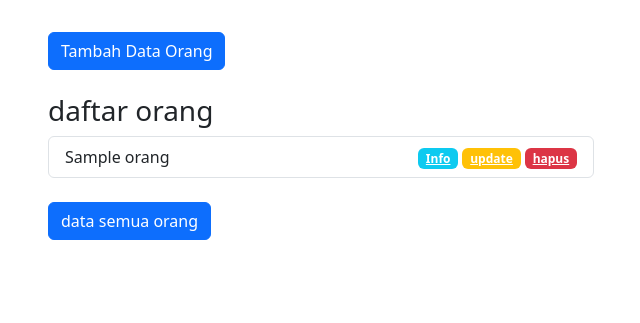
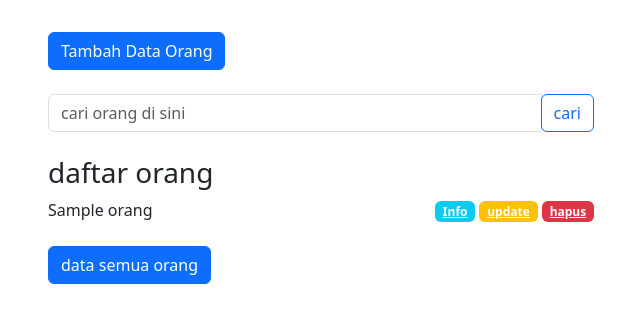
Before and after one commit to ily-z/phpMVClearn, a PHP site: the page made by app/views/orang/index.php in a window 1280 px wide. Shown: the part 56-379 px from the top of the page, without its empty margins (34-674 px from the left). Run offline with PHP 8.4, Linux system fonts and the light colour scheme; the template is opened without the code that fills it: most values are stand-ins (such as "Sample title", 1, 10 or a date in 2020); some libraries are stand-ins or nearby versions.

Commit message:
final update search pada index orang

```diff
--- a/app/views/orang/index.php
+++ b/app/views/orang/index.php
@@ -7,14 +7,32 @@
             ?>
         </div>
     </div>
+
+    <!-- Button trigger modal -->
     <div class="row">
         <div class="col-lg-6">
-            <!-- Button trigger modal -->
             <button type="button" class="btn btn-primary mt-3 mb-4 tambahDataOrang" id='labelTambah'data-toggle="modal" data-target="#formmodal">
             Tambah Data Orang
             </button>
-            <h3>daftar orang</h3>
+        </div>
+    </div>
 
+    <div class="row mb-3">
+        <div class="col-lg-6">
+            <form action="<?= BASEURL;?>/Orang/cari" method="post">
+            <div class="input-group mb-2">
+                <input type="text" class="form-control" placeholder="cari orang di sini" aria-label="Recipient's username" aria-describedby="basic-addon2" name="keyword" id="keyword" autocomplete="off">
+                <div class="input-group-append">
+                    <button class="btn btn-outline-primary" type="submit" id="tombolCari">cari</button>
+                </div>
+                </div>
+            </form>
+        </div>
+    </div>
+
+    <div class="row">
+        <div class="col-lg-6">
+            <h3>daftar orang</h3
             <ul class="list-group">
 
                 <?php foreach( $data['orang'] as $orang):?>
```
Also changed, not shown: app/controllers/Orang.php (+9 -0 lines), app/models/Orang_model.php (+9 -0 lines).
